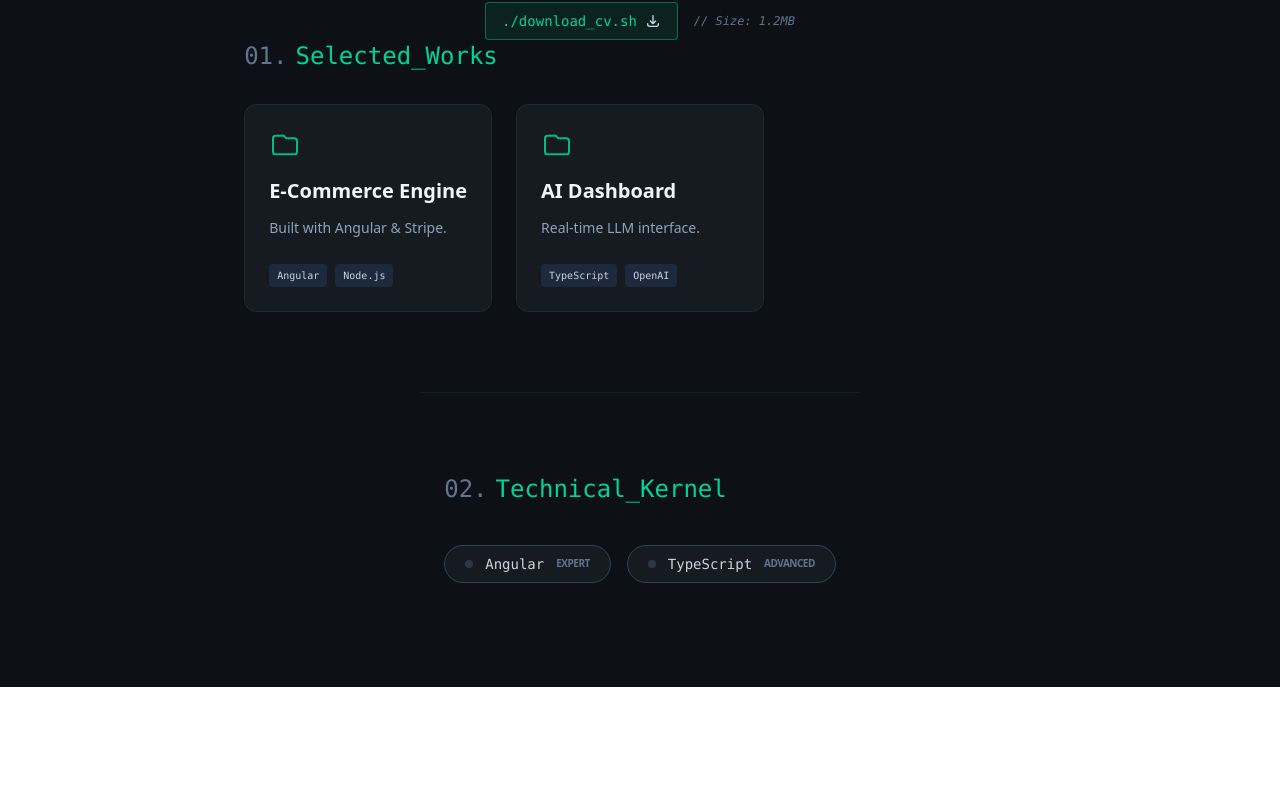
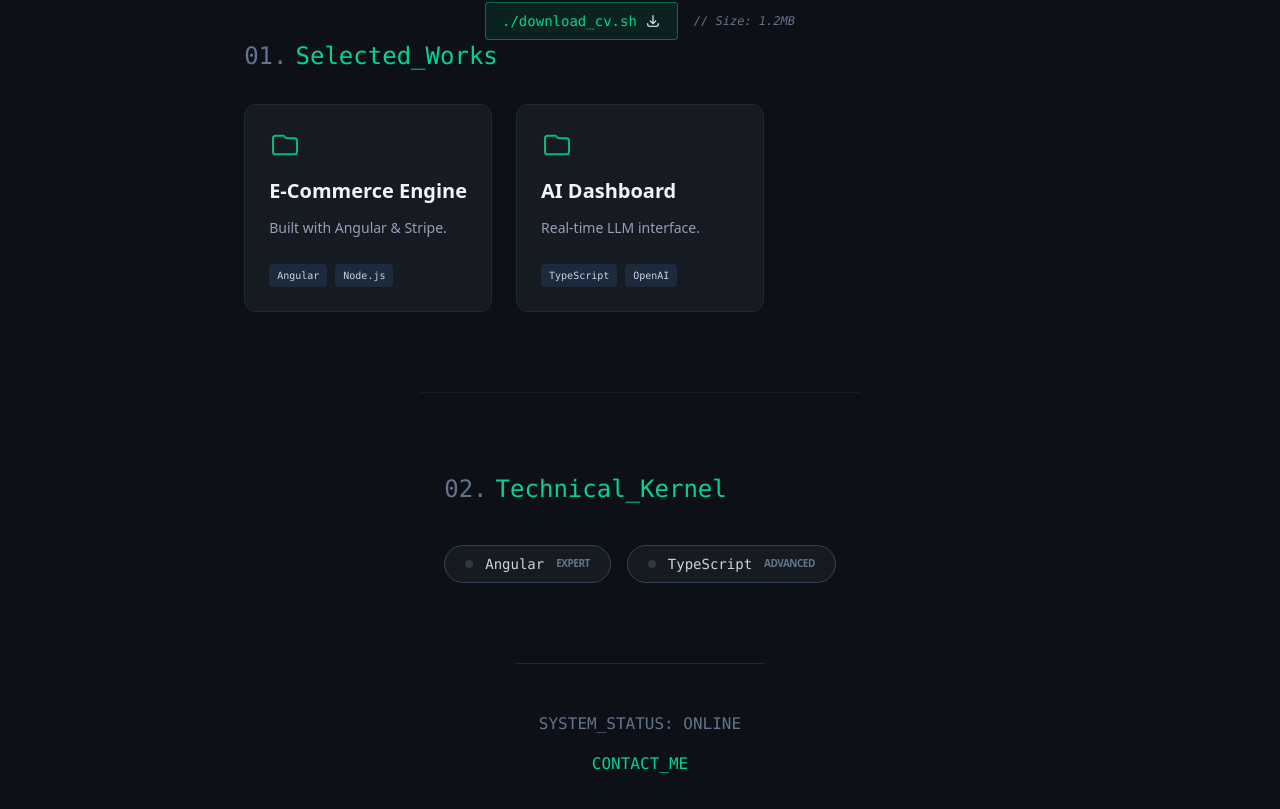
Before and after one commit to JayKadi/jay-portfolio, an Angular app: page / in a window 1280 px wide. Shown: the part 321-1130 px from the top of the page. Before the commit the page ends 1008 px from the top, so only its background shows below. Built offline with nearby package versions, Linux system fonts and the light colour scheme.

Commit message:
Adds footer

```diff
--- a/src/app/app.html
+++ b/src/app/app.html
@@ -48,7 +48,7 @@
     // Size: 1.2MB
   </span>
 </div>
-<section class="bg-[#0d1117] pb-20 px-6">
+<section id="projects" class="bg-[#0d1117] pb-20 px-6">
   <div class="max-w-5xl mx-auto">
     <h2 class="text-2xl font-mono text-emerald-400 mb-8 flex items-center gap-2">
       <span class="text-slate-500">01.</span> Selected_Works
@@ -73,6 +73,7 @@
           </p>
 
           <div class="flex flex-wrap gap-2 mt-6">
+
             @for (skill of project.tech; track skill) {
               <span class="text-[10px] font-mono bg-slate-800 text-slate-300 px-2 py-1 rounded">
                 {{ skill }}
@@ -84,7 +85,8 @@
     </div>
   </div>
 </section>
-<section class="bg-[#0d1117] py-20 px-6 border-t border-slate-800/50">
+<section id="stack" class="bg-[#0d1117] py-20 px-6 border-t border-slate-800/50">
+
   <div class="max-w-5xl mx-auto">
     <h2 class="text-2xl font-mono text-emerald-400 mb-10 flex items-center gap-2">
       <span class="text-slate-500">02.</span> Technical_Kernel
@@ -101,5 +103,11 @@
     </div>
   </div>
 </section>
+<footer id="contact" class="bg-[#0d1117] py-12 px-6 border-t border-slate-800">
+  <div class="max-w-5xl mx-auto text-center font-mono">
+    <p class="text-slate-500 mb-4">SYSTEM_STATUS: ONLINE</p>
+    <a href="mailto:jay@example.com" class="text-emerald-400 hover:underline">CONTACT_ME</a>
+  </div>
+</footer>
 
 </main>
```
